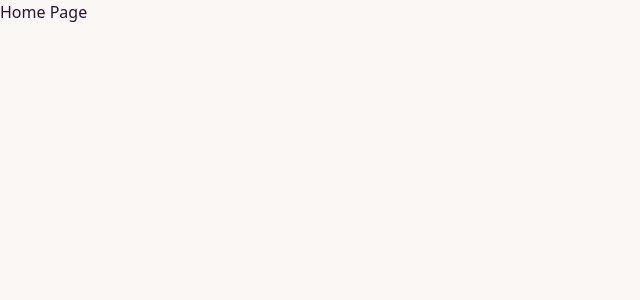
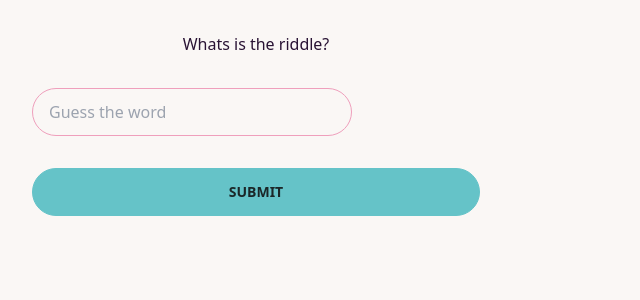
Before and after one commit to RainbowJM/riddle-me-this, a SvelteKit app: page /home in a window 1280 px wide. Shown: the top 300 px of the page, without its empty margins (0-640 px from the left). Built offline with nearby package versions, Linux system fonts and the light colour scheme.

Commit message:
added home +page.svelte

```diff
--- /dev/null
+++ b/src/components/buttons/SubmitButton.svelte
@@ -0,0 +1,7 @@
+<script>
+	export let title;
+</script>
+
+<button class="btn btn-primary">
+	<span>{title}</span>
+</button>
--- /dev/null
+++ b/src/components/forms/RiddleForm.svelte
@@ -0,0 +1,8 @@
+<script>
+</script>
+
+<form method="POST" action="?/guess">
+	<div class="w-full p-8 flex flex-col gap-8 md:max-w-lg">
+		<slot />
+	</div>
+</form>
--- /dev/null
+++ b/src/components/text/input/Textinput.svelte
@@ -0,0 +1,6 @@
+<script>
+	export let type;
+	export let placeholder;
+</script>
+
+<input {type} {placeholder} class="input input-bordered input-secondary w-full max-w-xs" />
--- a/src/routes/home/+page.svelte
+++ b/src/routes/home/+page.svelte
@@ -1 +1,15 @@
-<h1>Home Page</h1>
+<script>
+	import Textinput from '../../components/text/input/Textinput.svelte';
+	import SubmitButton from '../../components/buttons/SubmitButton.svelte';
+	import RiddleForm from '../../components/forms/RiddleForm.svelte';
+</script>
+
+<svelte:head>
+	<title>Home</title>
+</svelte:head>
+
+<RiddleForm>
+	<p class="text-center">Whats is the riddle?</p>
+	<Textinput type={'text'} placeholder={'Guess the word'} />
+	<SubmitButton title={'Submit'} />
+</RiddleForm>
```
Also changed, not shown: 2 other files (tests, documents, lock files or other folders).
